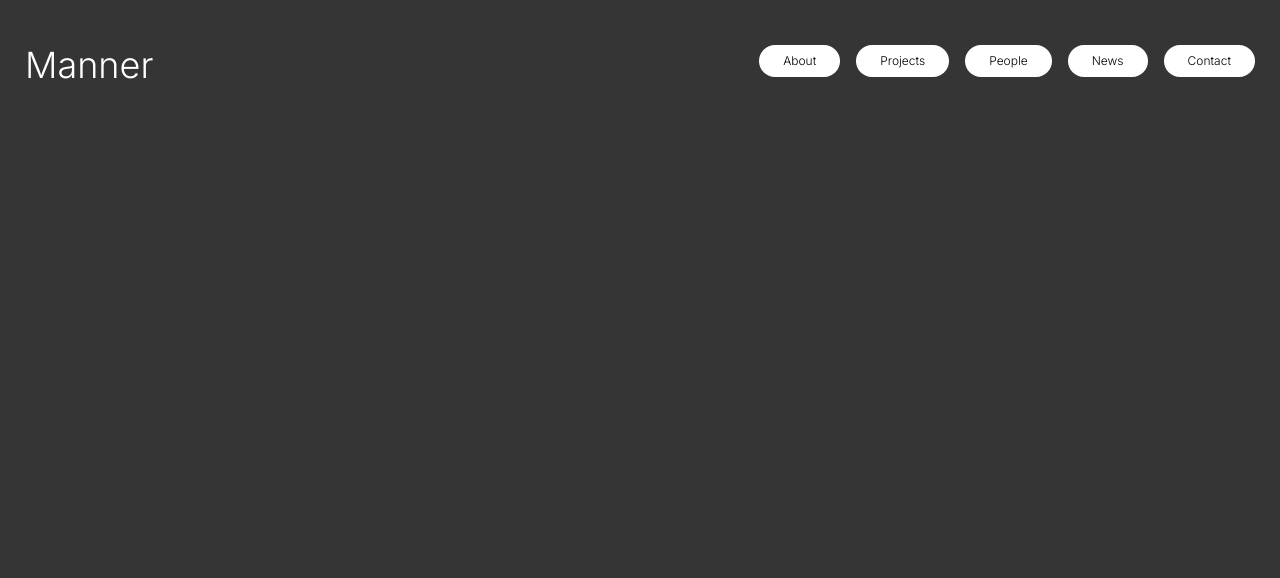
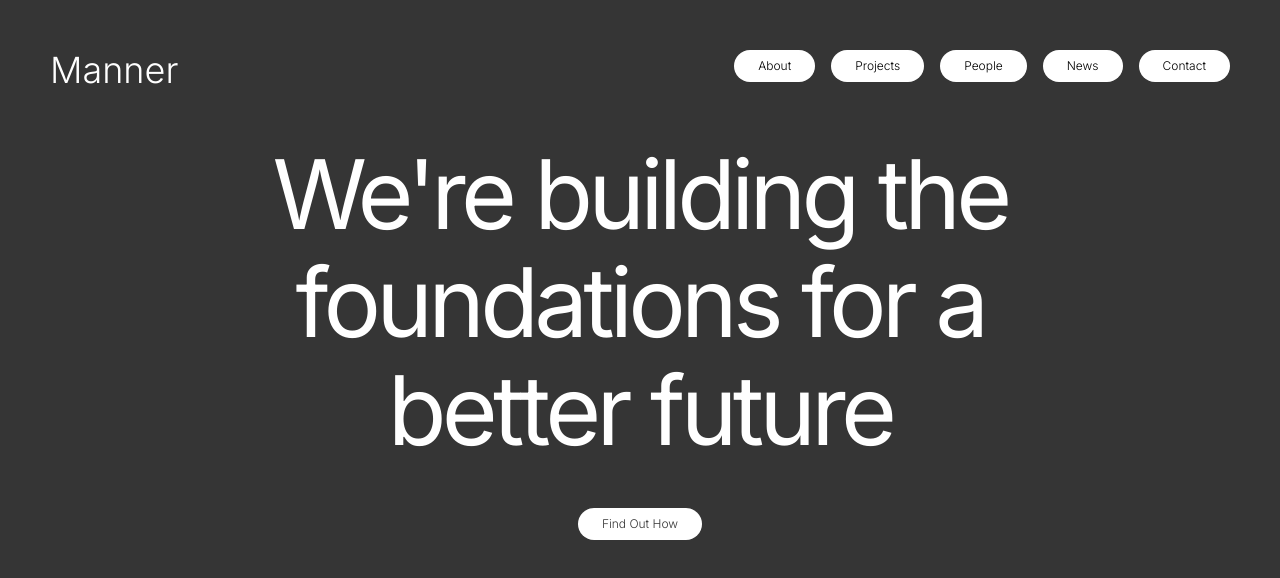
Before and after one commit to obasanmichael/Manner, a React (Vite) app: page / in a window 1280 px wide. Shown: the top 578 px of the page. Built offline with nearby package versions, Linux system fonts and the light colour scheme.

Commit message:
created the heroe section

```diff
--- a/src/App.css
+++ b/src/App.css
@@ -1,6 +1,6 @@
 @import url("https://fonts.googleapis.com/css2?family=Inter:wght@100;200;300;400;500;600&display=swap");
 body {
   font-family: "Inter", sans-serif;
-  padding: 25px;
+  padding: 10px 50px;
   background-color: #353535;
 }
--- a/src/components/Button.tsx
+++ b/src/components/Button.tsx
@@ -11,8 +11,13 @@ interface Props{
 const Button = ({ children, bgColor, textColor, path }: Props) => {
     const navigate = useNavigate()
   return (
-      <button onClick={()=> navigate(path)} className={`py-2 px-6 text-xs font-light ${textColor} ${bgColor} rounded-full`}>{children}</button>
-  )
+    <button
+      onClick={() => navigate(path)}
+      className={` hover:bg-[#353535] hover:text-white py-2 px-6 text-xs font-light ${textColor} ${bgColor} rounded-full`}
+    >
+      {children}
+    </button>
+  );
 }
 
 export default Button
--- /dev/null
+++ b/src/components/Heroe.tsx
@@ -0,0 +1,18 @@
+import Button from "./Button";
+
+const Heroe = () => {
+  return (
+    <div className="flex items-center flex-col gap-[50px]">
+      <p className="text-8xl space-y-3 w-full tracking-tighter text-white text-center">
+        <span className="block">We're building the</span>{" "}
+        <span className="block">foundations for a</span>{" "}
+        <span className="block">better future</span>
+      </p>
+      <Button textColor="text-[#353535]" bgColor="bg-[#fff]" path="/">
+        Find Out How
+      </Button>
+    </div>
+  );
+};
+
+export default Heroe;
--- /dev/null
+++ b/src/components/navbar/Navbar.css
@@ -0,0 +1,3 @@
+.active{
+    background-color:#fff;
+}
--- a/src/components/Navbar.tsx
+++ b/src/components/navbar/Navbar.tsx
@@ -1,21 +1,21 @@
 import { Link, NavLink } from "react-router-dom";
-import { NavLinks } from "../constants";
-import Button from "./Button";
+import { NavLinks } from "../../constants";
+import Button from "../Button";
 
 const Navbar = () => {
   return (
-    <nav className=" py-5 flex justify-between">
+    <nav className=" py-10 flex justify-between">
       <Link className="text-[#fff] text-4xl font-light" to="/">
         Manner
       </Link>
 
       <ul className="hidden lg:flex h-full gap-4">
         {NavLinks.map((link) => (
-          <Button textColor="text-black" bgColor="bg-[#fff]" path={link.path}>
-            <NavLink key={link.key} to={link.path}>
+          <NavLink key={link.key} to={link.path}>
+            <Button textColor="text-black" bgColor="bg-[#fff]" path={link.path}>
               {link.label}
-            </NavLink>
-          </Button>
+            </Button>
+          </NavLink>
         ))}
       </ul>
     </nav>
--- a/src/pages/HomePage.tsx
+++ b/src/pages/HomePage.tsx
@@ -1,14 +1,17 @@
-import Footer from '../components/Footer'
-import Navbar from '../components/Navbar'
+import Footer from "../components/Footer";
+import Heroe from "../components/Heroe";
+import Navbar from "../components/navbar/Navbar";
 
 const HomePage = () => {
   return (
-      <div>
-          <Navbar />
-          <main></main>
-          <Footer/>
+    <div>
+      <Navbar />
+          <main className="pt-4">
+              <Heroe />
+      </main>
+      <Footer />
     </div>
-  )
-}
+  );
+};
 
-export default HomePage
+export default HomePage;
--- a/src/pages/Project.tsx
+++ b/src/pages/Project.tsx
@@ -1,9 +1,12 @@
-import React from 'react'
+import React from "react";
+import Navbar from "../components/navbar/Navbar";
 
 const Project = () => {
   return (
-    <div>Project</div>
-  )
-}
+    <div>
+      <Navbar />
+    </div>
+  );
+};
 
-export default Project
+export default Project;
```
